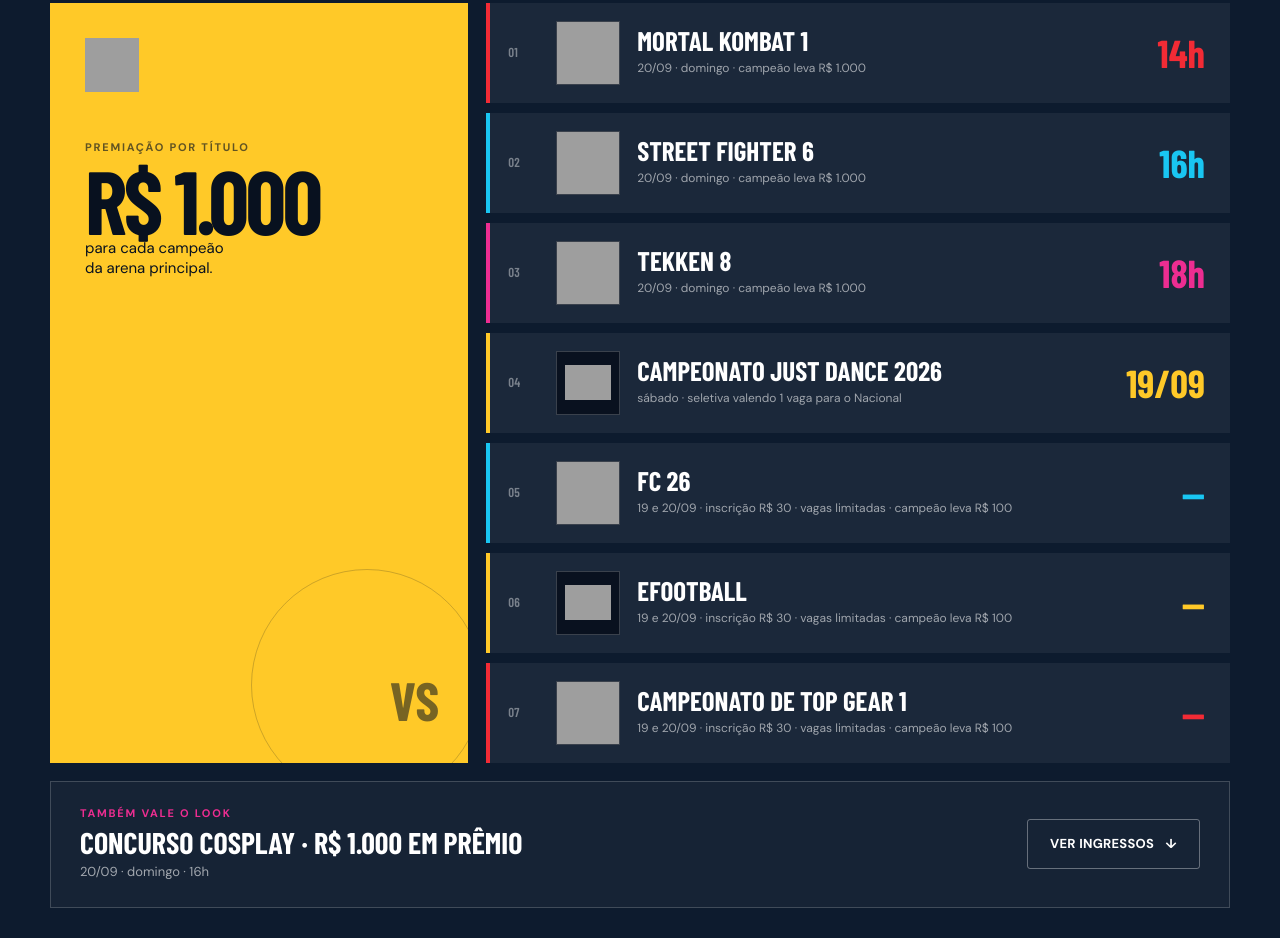
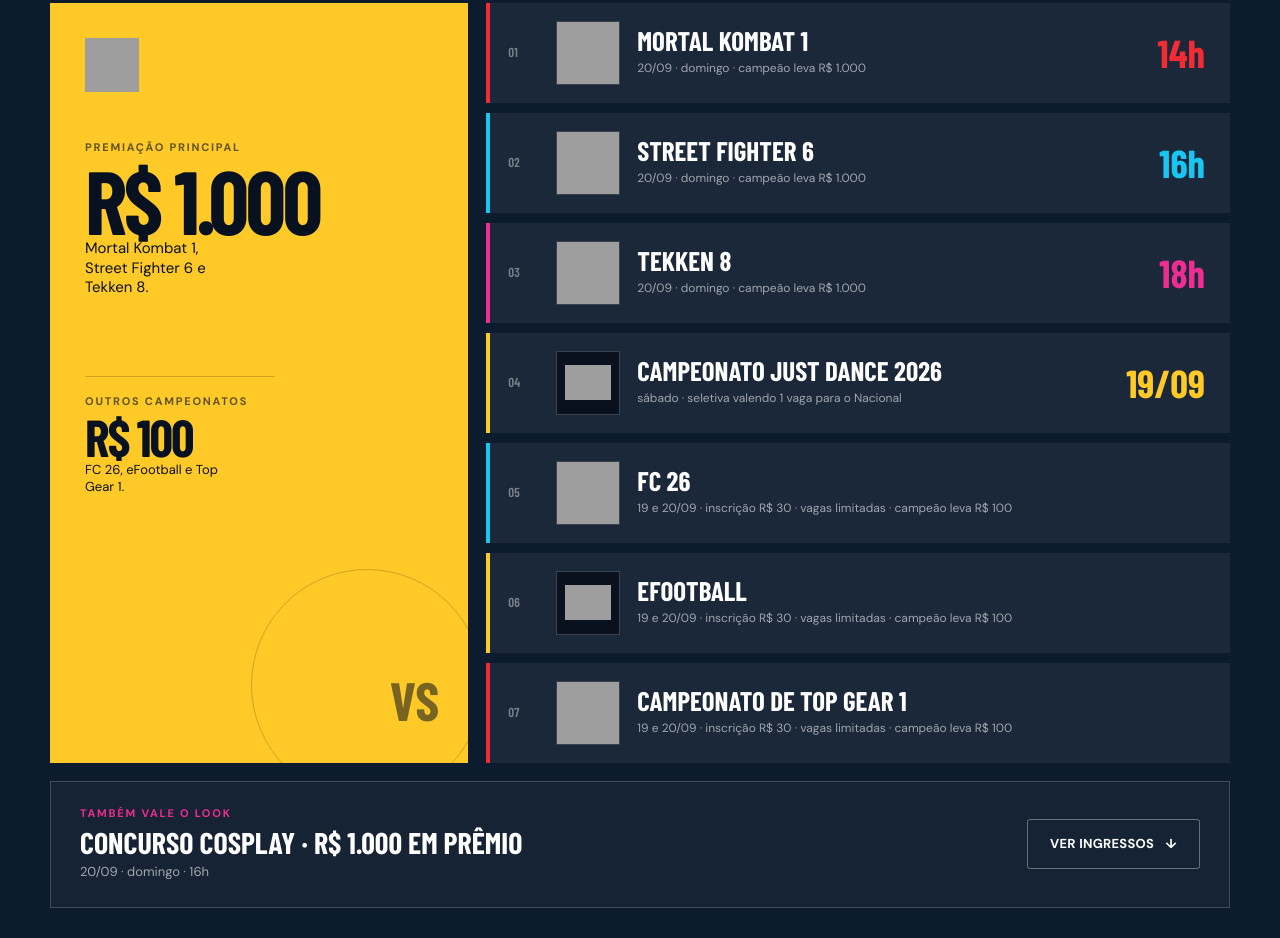
Before and after one commit to lukaslimna1/familygamefestival, an Astro site in the folder Evento/: page / in a window 1280 px wide. Shown: the part 3169-4107 px from the top of the page. Built offline with nearby package versions, Linux system fonts and the light colour scheme; Astro itself is replaced by a stand-in of ours; grey boxes are pictures that could not be loaded; a web font is replaced by a local one.

Commit message:
feat: add football and retro event details

```diff
--- a/Evento/src/data/event.ts
+++ b/Evento/src/data/event.ts
@@ -65,9 +65,9 @@ export const tournaments = [
   { title: 'Street Fighter 6', time: '16h', accent: 'cyan', prize: 'R$ 1.000', detail: '20/09 · domingo' },
   { title: 'Tekken 8', time: '18h', accent: 'pink', prize: 'R$ 1.000', detail: '20/09 · domingo' },
   { title: 'Campeonato Just Dance 2026', time: '19/09', accent: 'yellow', prize: '', detail: 'sábado · seletiva valendo 1 vaga para o Nacional' },
-  { title: 'FC 26', time: '—', accent: 'cyan', prize: 'R$ 100', detail: '19 e 20/09 · inscrição R$ 30 · vagas limitadas' },
-  { title: 'eFootball', time: '—', accent: 'yellow', prize: 'R$ 100', detail: '19 e 20/09 · inscrição R$ 30 · vagas limitadas' },
-  { title: 'Campeonato de Top Gear 1', time: '—', accent: 'red', prize: 'R$ 100', detail: '19 e 20/09 · inscrição R$ 30 · vagas limitadas' }
+  { title: 'FC 26', time: '', accent: 'cyan', prize: 'R$ 100', detail: '19 e 20/09 · inscrição R$ 30 · vagas limitadas' },
+  { title: 'eFootball', time: '', accent: 'yellow', prize: 'R$ 100', detail: '19 e 20/09 · inscrição R$ 30 · vagas limitadas' },
+  { title: 'Campeonato de Top Gear 1', time: '', accent: 'red', prize: 'R$ 100', detail: '19 e 20/09 · inscrição R$ 30 · vagas limitadas' }
 ] as const;
 
 export const gameArt = [
--- a/Evento/src/pages/index.astro
+++ b/Evento/src/pages/index.astro
@@ -129,9 +129,10 @@ const getGameArt = (title: string) => gameArt.find((game) => title.includes(game
         <div class="tournament-layout">
           <div class="tournament-feature">
             <img src="/assets/svg/trophy.svg" alt="" aria-hidden="true" />
-            <p class="card-eyebrow">PREMIAÇÃO POR TÍTULO</p>
+            <p class="card-eyebrow">PREMIAÇÃO PRINCIPAL</p>
             <strong>R$ 1.000</strong>
-            <p>para cada campeão da arena principal.</p>
+            <p>Mortal Kombat 1, Street Fighter 6 e Tekken 8.</p>
+            <div class="feature-secondary"><p class="card-eyebrow">OUTROS CAMPEONATOS</p><strong>R$ 100</strong><p>FC 26, eFootball e Top Gear 1.</p></div>
             <span class="feature-corner">VS</span>
           </div>
           <div class="tournament-list">
@@ -140,7 +141,7 @@ const getGameArt = (title: string) => gameArt.find((game) => title.includes(game
                 <span class="tournament-number">0{index + 1}</span>
                 <img class={`tournament-art tournament-art-${tournament.accent}`} src={getGameArt(tournament.title)?.image ?? ''} alt="" aria-hidden="true" loading="lazy" />
                 <div><h3>{tournament.title}</h3><p>{tournament.detail}{tournament.prize ? ` · campeão leva ${tournament.prize}` : ''}</p></div>
-                <time>{tournament.time}</time>
+                {tournament.time && <time>{tournament.time}</time>}
               </article>
             ))}
           </div>
--- a/Evento/src/styles/global.css
+++ b/Evento/src/styles/global.css
@@ -155,6 +155,10 @@ h2 { max-width: 720px; margin-bottom: 0; font-size: clamp(3.2rem, 6vw, 5.5rem);
 .tournament-feature .card-eyebrow { color: rgba(8,17,31,.64); }
 .tournament-feature strong { display: block; margin-bottom: 4px; font-family: var(--display); font-size: clamp(4.5rem, 7vw, 6.3rem); font-weight: 900; line-height: .8; letter-spacing: -.04em; }
 .tournament-feature p:not(.card-eyebrow) { max-width: 155px; margin-bottom: 0; font-size: 15px; line-height: 1.3; }
+.feature-secondary { position: relative; z-index: 1; max-width: 190px; margin-top: 78px; padding-top: 18px; border-top: 1px solid rgba(8,17,31,.2); }
+.feature-secondary .card-eyebrow { margin-bottom: 8px; color: rgba(8,17,31,.64); }
+.feature-secondary strong { font-size: 52px; }
+.feature-secondary p:not(.card-eyebrow) { font-size: 13px; }
 .feature-corner { position: absolute; right: 29px; bottom: 21px; color: rgba(8,17,31,.55); font-family: var(--display); font-size: 54px; font-weight: 900; }
 .tournament-list { display: flex; flex-direction: column; gap: 10px; }
 .tournament-row { display: grid; grid-template-columns: 31px 64px minmax(0, 1fr) auto; align-items: center; gap: 17px; min-height: 100px; padding: 17px 25px 17px 18px; border-left: 4px solid var(--accent); background: rgba(255,255,255,.06); transition: transform .24s ease, background .24s ease; }
```
